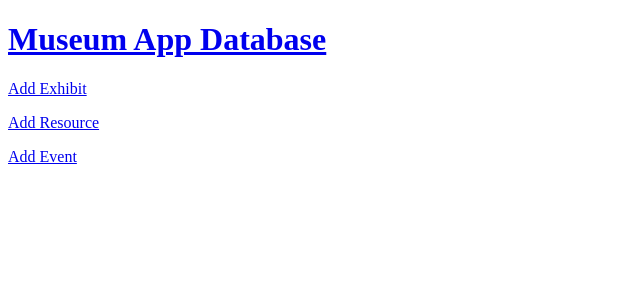
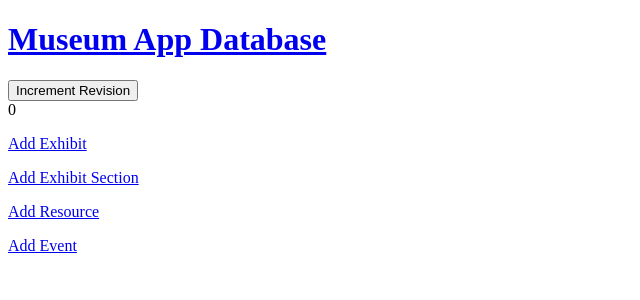
Before and after one commit to jepayne1138/museum-app-backend, a Flask app: page / in a window 1280 px wide. Shown: the top 300 px of the page, without its empty margins (0-640 px from the left). Run offline with Flask 2, Linux system fonts and the light colour scheme; data comes from the database, SQL or seed files in the repository; parts of the project's set-up code (start-up, migrations or seed data) failed here and were passed over; some libraries are stand-ins or nearby versions.

Commit message:
Add form for adding Exhibit Sections and updating revision number

```diff
--- a/server.py
+++ b/server.py
@@ -132,9 +132,13 @@ def allowed_file(filename):
 
 
 @app.route('/')
-@app.route('/index')
+@app.route('/index', methods=['GET', 'POST'])
 def index():
-    return render_template('index.html')
+    revision = MetadataInteger.query.filter_by(key='revision').first()
+    if request.method == 'POST':
+        revision.value += 1
+        db_session.commit()
+    return render_template('index.html', revision_number=revision.value)
 
 
 @app.route('/resources/<path:path>')
@@ -186,6 +190,22 @@ def add_exhibit():
         return redirect(url_for('index'))
 
     return render_template('add-exhibit.html', form=form)
+
+
+@app.route('/add-exhibit-section', methods=['GET', 'POST'])
+def add_exhibit_section():
+    form = forms.ExhibitSectionForm(request.form)
+    if request.method == 'POST' and form.validate():
+        revision = MetadataInteger.query.filter_by(key='revision').first().value
+        new_exhibit_section = ExhibitSection(
+            name=form.name.data,
+            revision=revision,
+        )
+        sessionAdd(new_exhibit_section)
+        db_session.commit()
+        return redirect(url_for('index'))
+
+    return render_template('add-exhibit-section.html', form=form)
 
 
 @app.route('/add-event', methods=['GET', 'POST'])
--- a/templates/index.html
+++ b/templates/index.html
@@ -8,7 +8,11 @@
 {% import 'macros.html' as macros %}
 {{ macros.title_link() }}
 
+<form method=post action="/index"><input type=submit value="Increment Revision"></form>
+
+{{ revision_number }}
 <p><a href="{{ url_for('add_exhibit') }}">Add Exhibit</a>
+<p><a href="{{ url_for('add_exhibit_section') }}">Add Exhibit Section</a>
 <p><a href="{{ url_for('upload_file') }}">Add Resource</a>
 <p><a href="{{ url_for('add_event') }}">Add Event</a>
 
```
Also changed, not shown: forms.py (+7 -2 lines), templates/add-event.html (added, +22 -0 lines), templates/add-exhibit-section.html (added, +19 -0 lines).
